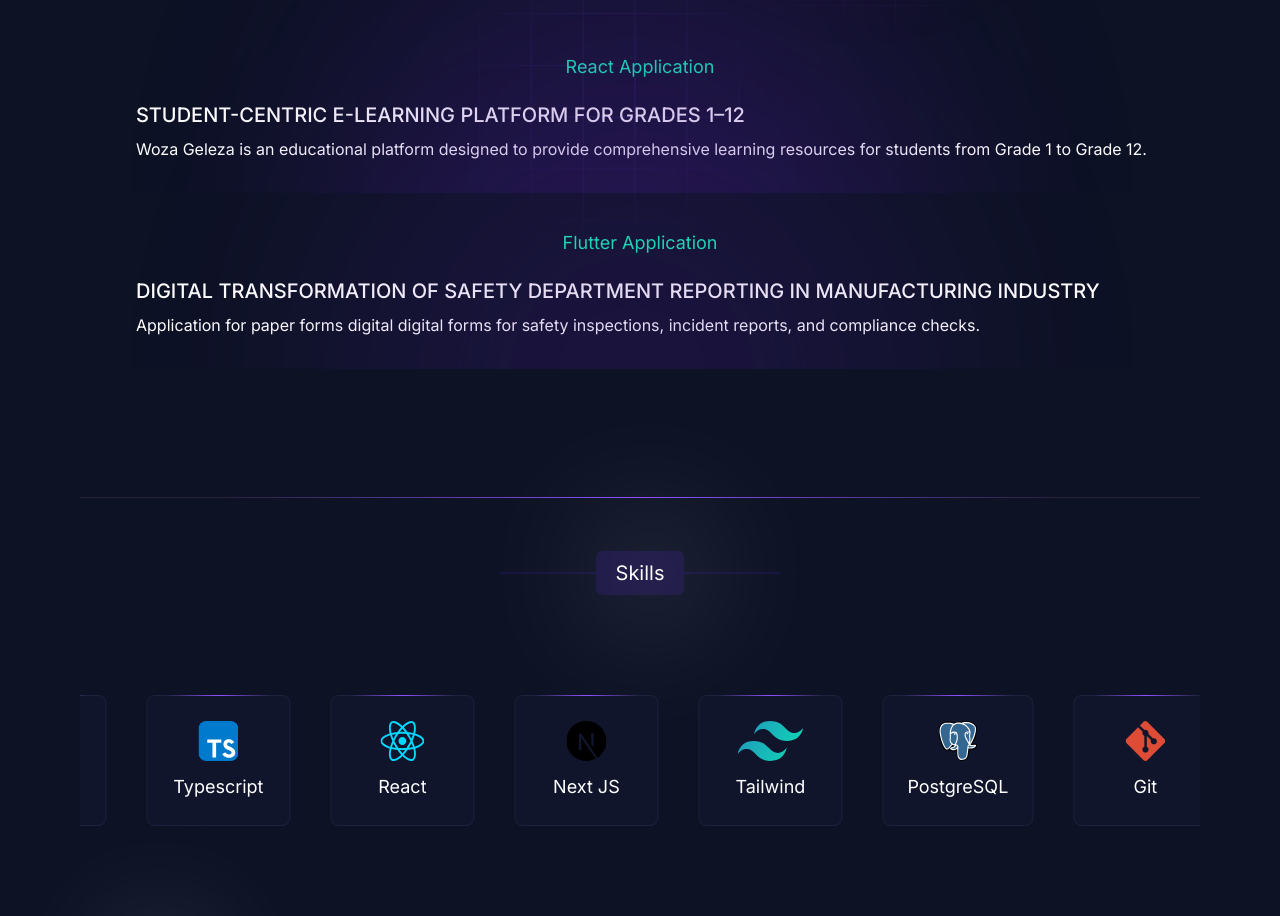
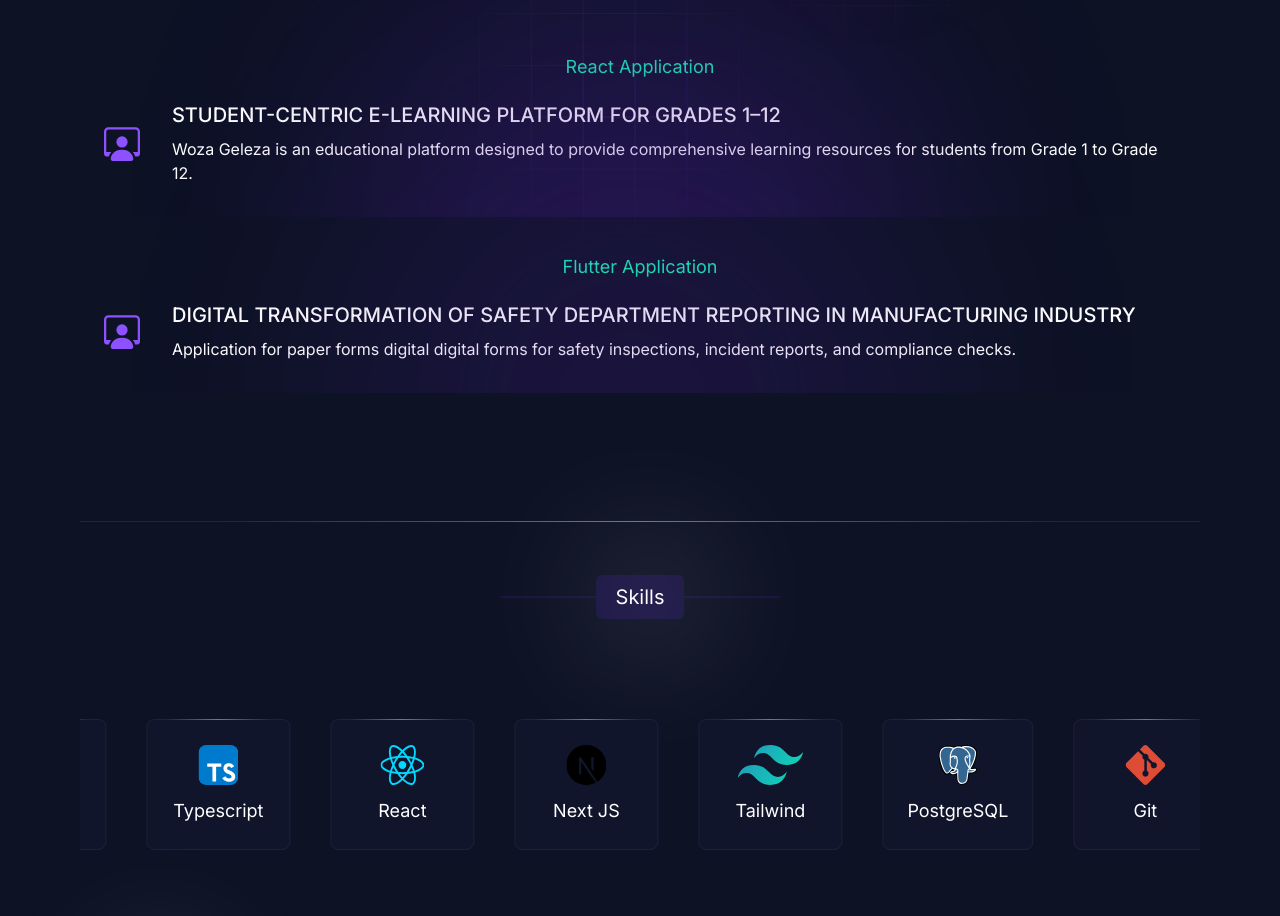
Before and after one commit to gowthamDevTech/gowtham_portfolio_1.2, a Next.js app: page / in a window 1280 px wide. Shown: the part 1080-1996 px from the top of the page. Built offline with nearby package versions, Linux system fonts and the light colour scheme.

Commit message:
experience issue checking 5

```diff
--- a/src/app/components/homepage/experience/index.jsx
+++ b/src/app/components/homepage/experience/index.jsx
@@ -2,7 +2,7 @@
 
 import { experiences } from "@/utils/data/experience";
 import Image from "next/image";
-// import { BsPersonWorkspace } from "react-icons/bs";
+import { BsPersonWorkspace } from "react-icons/bs";
 // import experience from "../../../assets/lottie/code.json";
 // import AnimationLottie from "../../helper/animation-lottie";
 // import GlowCard from "../../helper/glow-card";
@@ -62,7 +62,7 @@ function Experience() {
                   </div>
                   <div className="flex items-center gap-x-8 px-3 py-5">
                     <div className="text-violet-500  transition-all duration-300 hover:scale-125">
-                      {/* <BsPersonWorkspace size={36} /> */}
+                      <BsPersonWorkspace size={36} />
                     </div>
                     <div>
                       <p className="text-base sm:text-xl mb-2 font-medium uppercase">
```
